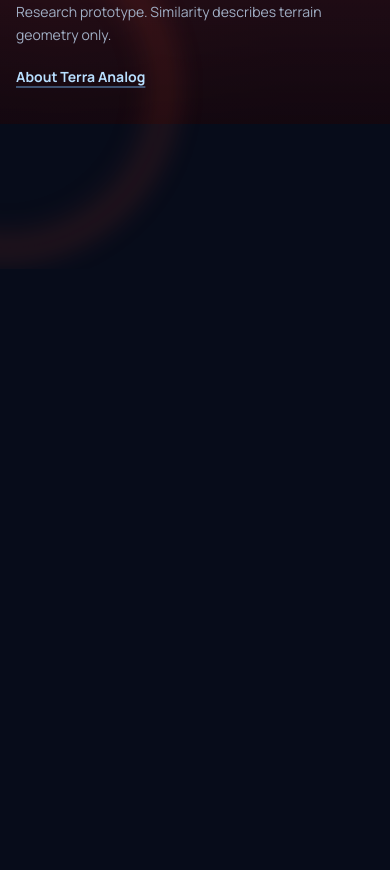
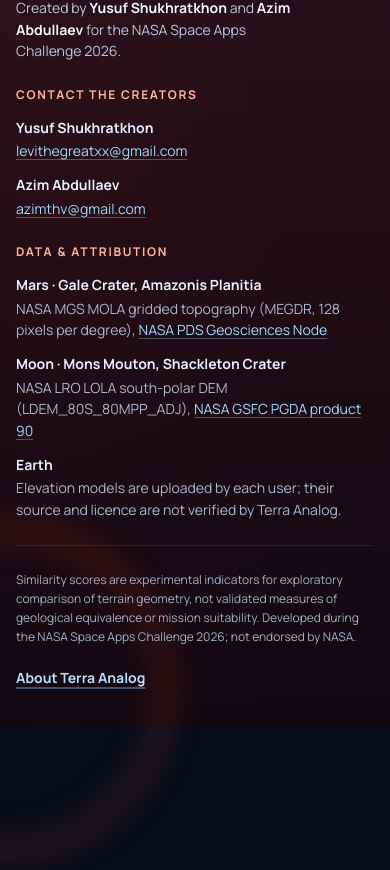
Before and after one commit to m6ega/Earth-base-comparaison, a plain HTML site: page frontend/index.html in a window 390 px wide. Shown: the part 2280-3150 px from the top of the page. Before the commit the page ends 2549 px from the top, so only its background shows below. Drawn offline with Linux system fonts and the light colour scheme; no server answers.

Commit message:
Finalize Terra Analog credits and production release
- Footer: credits for Yusuf Shukhratkhon and Azim Abdullaev (NASA Space Apps
  Challenge 2026), mailto contacts, and data attribution verified against
  each reference's metadata and PDS label:
  - Mars (Gale Crater, Amazonis Planitia): NASA MGS MOLA MEGDR (MEG128),
    NASA PDS Geosciences Node
  - Moon (Mons Mouton, Shackleton Crater): NASA LRO LOLA south-polar DEM
    LDEM_80S_80MPP_ADJ, NASA GSFC PGDA product 90
  - Earth: user-uploaded, source not verified by the application
  Plus a short experimental-score disclaimer and a non-endorsement note.
  Responsive three/two/one-column layout in the existing footer style.
- Release tooling: smoke_test.py and the asset-completeness test now ignore
  any URL with a scheme (mailto:, http:, data:), which the new contact
  links had exposed.

Co-Authored-By: Claude Opus 5.5 <noreply@anthropic.com>

```diff
--- a/frontend/index.html
+++ b/frontend/index.html
@@ -629,20 +629,69 @@
     </main>
 
     <footer class="site-footer">
-        <div class="container site-footer__inner">
+        <div class="container">
 
+            <div class="site-footer__grid">
+
+                <section class="site-footer__col site-footer__col--brand" aria-labelledby="footerAboutTitle">
+                    <h2 class="sr-only" id="footerAboutTitle">About this project</h2>
                     <div class="site-footer__brand">
                         <svg class="brand__mark brand__mark--sm" aria-hidden="true"><use href="#ta-star"/></svg>
                         <span><strong>Terra Analog</strong> · Planetary Terrain Analysis</span>
                     </div>
+                    <p class="site-footer__credit">
+                        Created by <strong>Yusuf Shukhratkhon</strong> and <strong>Azim Abdullaev</strong>
+                        for the NASA Space Apps Challenge 2026.
+                    </p>
+                </section>
 
+                <section class="site-footer__col" aria-labelledby="footerContactTitle">
+                    <h2 class="site-footer__heading" id="footerContactTitle">Contact the creators</h2>
+                    <ul class="site-footer__list">
+                        <li>
+                            <span class="site-footer__who">Yusuf Shukhratkhon</span>
+                            <a class="site-footer__link" href="mailto:levithegreatxx@gmail.com">levithegreatxx@gmail.com</a>
+                        </li>
+                        <li>
+                            <span class="site-footer__who">Azim Abdullaev</span>
+                            <a class="site-footer__link" href="mailto:azimthv@gmail.com">azimthv@gmail.com</a>
+                        </li>
+                    </ul>
+                </section>
+
+                <section class="site-footer__col site-footer__col--data" aria-labelledby="footerDataTitle">
+                    <h2 class="site-footer__heading" id="footerDataTitle">Data &amp; attribution</h2>
+                    <ul class="site-footer__list">
+                        <li>
+                            <span class="site-footer__who">Mars · Gale Crater, Amazonis Planitia</span>
+                            <span>NASA MGS MOLA gridded topography (MEGDR, 128 pixels per degree),
+                                <a class="site-footer__link" href="https://pds-geosciences.wustl.edu/missions/mgs/megdr.html" target="_blank" rel="noopener noreferrer">NASA PDS Geosciences Node<span class="sr-only"> (opens in a new tab)</span></a></span>
+                        </li>
+                        <li>
+                            <span class="site-footer__who">Moon · Mons Mouton, Shackleton Crater</span>
+                            <span>NASA LRO LOLA south-polar DEM (LDEM_80S_80MPP_ADJ),
+                                <a class="site-footer__link" href="https://pgda.gsfc.nasa.gov/products/90" target="_blank" rel="noopener noreferrer">NASA GSFC PGDA product 90<span class="sr-only"> (opens in a new tab)</span></a></span>
+                        </li>
+                        <li>
+                            <span class="site-footer__who">Earth</span>
+                            <span>Elevation models are uploaded by each user; their source and licence are not verified by Terra Analog.</span>
+                        </li>
+                    </ul>
+                </section>
+
+            </div>
+
+            <div class="site-footer__bar">
                 <p class="site-footer__note">
-                Research prototype. Similarity describes terrain geometry only.
+                    Similarity scores are experimental indicators for exploratory comparison of terrain geometry,
+                    not validated measures of geological equivalence or mission suitability.
+                    Developed during the NASA Space Apps Challenge 2026; not endorsed by NASA.
                 </p>
 
                 <button type="button" class="link-button" id="aboutBtn">
                     About Terra Analog
                 </button>
+            </div>
 
         </div>
     </footer>
--- a/frontend/style.css
+++ b/frontend/style.css
@@ -2588,7 +2588,89 @@ body[data-planet="moon"] .tag--mars .tag__dot {
     pointer-events: none;
 }
 
-.site-footer__inner {
+/* Credits, contact and data attribution: a compact three-column block above a
+   thin bar with the disclaimer. Inherits the footer's aura and dark palette. */
+.site-footer__grid {
+    position: relative;
+    z-index: 1;
+    display: grid;
+    grid-template-columns: minmax(0, 1.1fr) minmax(0, 0.9fr) minmax(0, 1.4fr);
+    gap: var(--s-4) var(--s-5);
+    padding-block: var(--s-5) var(--s-4);
+    font-size: var(--fs-small);
+    line-height: 1.55;
+    color: #D5DFF0;
+}
+
+.site-footer__col {
+    display: grid;
+    align-content: start;
+    gap: var(--s-15);
+    min-width: 0;
+}
+
+.site-footer__brand {
+    display: inline-flex;
+    align-items: center;
+    gap: var(--s-1);
+    color: #F1F5FF;
+}
+
+.site-footer__credit {
+    max-width: 34ch;
+    color: #B9C6DE;
+}
+
+.site-footer__credit strong {
+    color: #F1F5FF;
+    font-weight: 700;
+}
+
+.site-footer__heading {
+    font-size: var(--fs-micro);
+    font-weight: 700;
+    letter-spacing: 0.14em;
+    text-transform: uppercase;
+    color: #FFB59E;
+}
+
+.site-footer__list {
+    display: grid;
+    gap: var(--s-15);
+}
+
+.site-footer__list li {
+    display: grid;
+    gap: 2px;
+    color: #A9B7CE;
+    overflow-wrap: anywhere;
+}
+
+.site-footer__who {
+    font-weight: 700;
+    color: #E5EDFF;
+}
+
+.site-footer__link {
+    color: #9FD9FF;
+    text-decoration: underline;
+    text-decoration-color: rgba(159, 217, 255, 0.35);
+    text-underline-offset: 3px;
+    transition: color var(--dur-2) var(--ease-out), text-decoration-color var(--dur-2) var(--ease-out);
+}
+
+.site-footer__link:hover {
+    color: #FFFFFF;
+    text-decoration-color: currentColor;
+}
+
+.site-footer__link:focus-visible {
+    outline: none;
+    border-radius: 3px;
+    box-shadow: var(--focus);
+}
+
+.site-footer__bar {
     position: relative;
     z-index: 1;
     display: flex;
@@ -2596,20 +2678,15 @@ body[data-planet="moon"] .tag--mars .tag__dot {
     justify-content: space-between;
     gap: var(--s-2) var(--s-4);
     flex-wrap: wrap;
-    padding-block: var(--s-4);
-    font-size: var(--fs-small);
-    color: #D5DFF0;
-}
-
-.site-footer__brand {
-    display: inline-flex;
-    align-items: center;
-    gap: var(--s-1);
-    color: #F1F5FF;
+    padding-block: var(--s-3) var(--s-4);
+    border-top: 1px solid rgba(255, 140, 110, 0.14);
+    font-size: var(--fs-micro);
 }
 
 .site-footer__note {
+    max-width: 92ch;
     color: #A1AFC5;
+    line-height: 1.6;
 }
 
 /* ---- 17. Dialogs -------------------------------------------------------- */
@@ -2941,6 +3018,14 @@ body[data-phase="analyzing"] #earthPanel {
 }
 
 @media (max-width: 860px) {
+    .site-footer__grid {
+        grid-template-columns: repeat(2, minmax(0, 1fr));
+    }
+
+    .site-footer__col--data {
+        grid-column: 1 / -1;
+    }
+
     .hero__contours {
         width: 120vw;
         right: -55vw;
@@ -3106,7 +3191,13 @@ body[data-phase="analyzing"] #earthPanel {
         padding: 0 var(--s-2) var(--s-2);
     }
 
-    .site-footer__inner {
+    .site-footer__grid {
+        grid-template-columns: minmax(0, 1fr);
+        gap: var(--s-3);
+        padding-block: var(--s-4) var(--s-3);
+    }
+
+    .site-footer__bar {
         flex-direction: column;
         align-items: flex-start;
     }
```
Also changed, not shown: 2 other files. Lines whose indentation alone changed are shown as unchanged.
